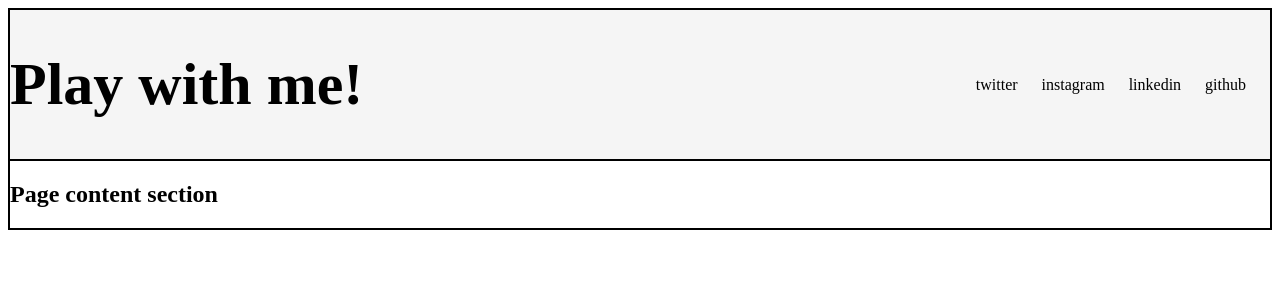
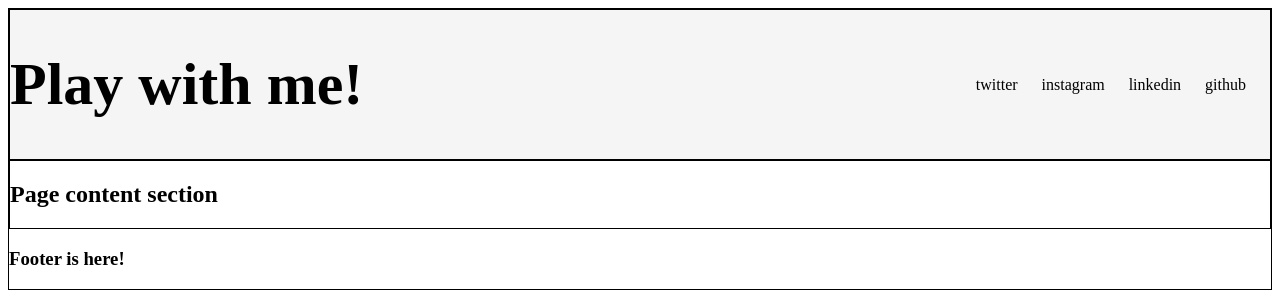
Before and after one commit to Danon9111/playwithme, a plain HTML site: page index.html in a window 1280 px wide. Drawn offline with Linux system fonts and the light colour scheme.

Commit message:
adding footer initial structure

```diff
--- a/index.html
+++ b/index.html
@@ -28,6 +28,11 @@
                 <h2>Page content section</h2>
             </div>
         </main>
+        <footer id="footer-container" class="footer-container">
+            <div class="footer-contet">
+                <h3>Footer is here!</h3>
+            </div>
+        </footer>
     </div>
 </body>
 
```
